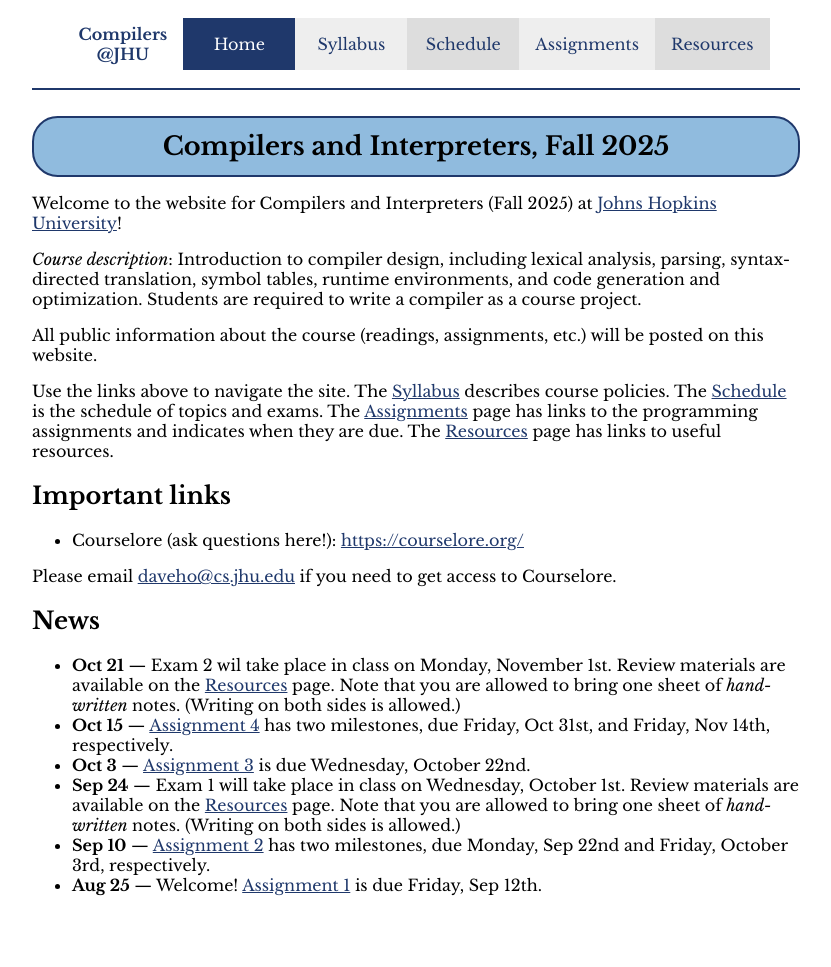
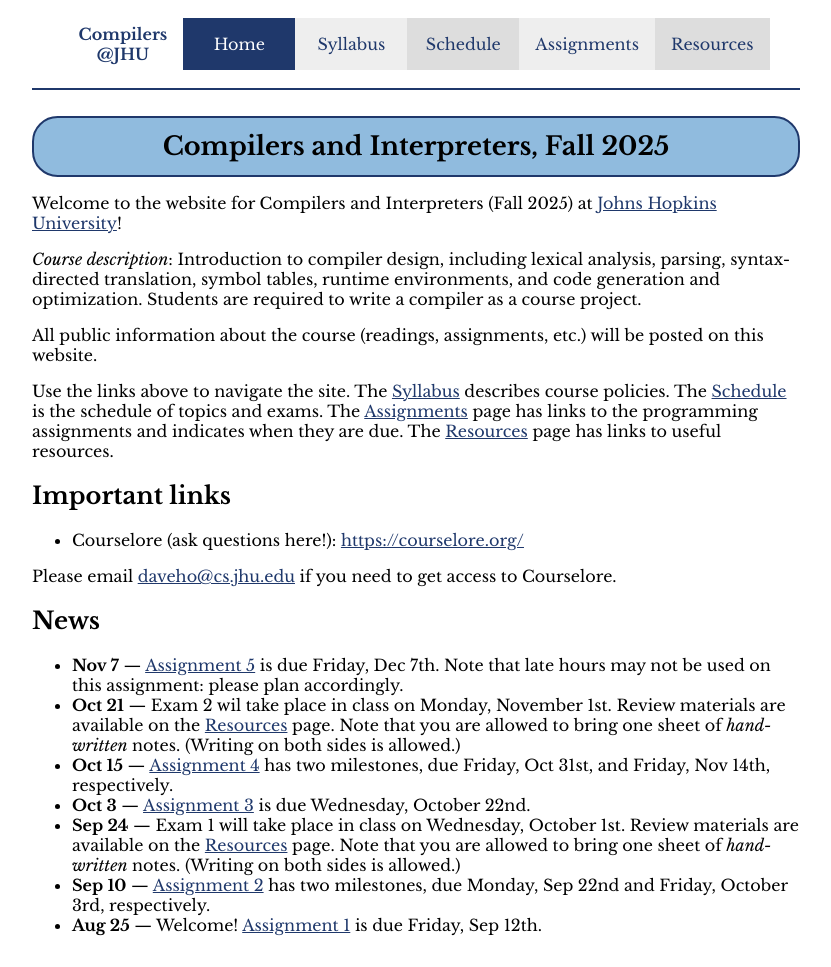
Before and after one commit to jhucompilers/fall2025, a Jekyll site: the page built from index.md, in a window 1280 px wide. Shown: the whole page, without its empty margins (224-1055 px from the left). Built offline with Jekyll 4.4.1, drawn with Linux system fonts in a browser that asks for light colours; before the commit the page ends 927 px from its top, so only the background shows below that.

Commit message:
link to a5 from home page

```diff
--- a/index.md
+++ b/index.md
@@ -29,6 +29,9 @@ Please email <daveho@cs.jhu.edu> if you need to get access to Courselore.
 
 ## News
 
+* **Nov 7** — [Assignment 5](assign/assign05.html) is due Friday,
+  Dec 7th. Note that late hours may not be used on this assignment:
+  please plan accordingly.
 * **Oct 21** — Exam 2 wil take place in class on Monday, November 1st.
   Review materials are available on the [Resources](resources.html) page.
   Note that you are allowed to bring one sheet of *hand-written* notes.
```
